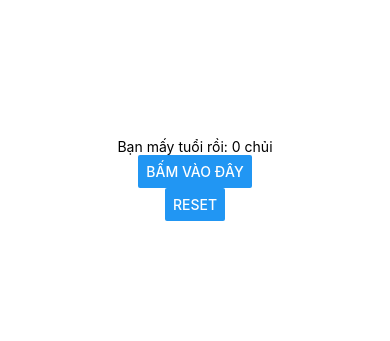
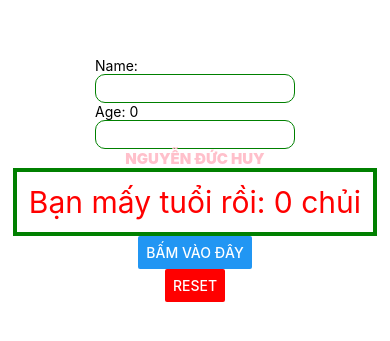
Before and after one commit to nguyenhuyk18/learning-mobile, a React Native app: screen / in a window 390 px wide. Shown: the part 243-584 px from the top of the page. Built offline with nearby package versions, Linux system fonts and the light colour scheme.

Commit message:
hoc text input

```diff
--- a/App.tsx
+++ b/App.tsx
@@ -1,13 +1,14 @@
 import { StatusBar } from 'expo-status-bar';
 import { useState } from 'react';
-import { StyleSheet, Text, View, Button } from 'react-native';
+import { StyleSheet, Text, View, Button, TextInput } from 'react-native';
 // import { Button } from 'react-native/types_generated/index';
 
 export default function App() {
-  const [count, setCount] = useState(0);
+  const [count, setCount] = useState<number>(0);
+  const [name, setName] = useState<string>('');
+  const [age, setAge] = useState<number>(0);
 
   const handleClick = () => {
-    // console.log('đụ má mày')
     setCount((prev) => {
       return prev + 1
     })
@@ -17,7 +18,55 @@ export default function App() {
 
   return (
     <View style={styles.container}>
-      <Text>Bạn mấy tuổi rồi: {count} chủi</Text>
+      <View>
+
+        <Text>
+          Name: {name}
+        </Text>
+        <TextInput
+          // multiline={true}
+          onChangeText={(value) => {
+            setName(value)
+          }}
+
+          style={{
+            borderColor: 'green',
+            borderWidth: 1,
+            width: 200,
+            padding: 5,
+            borderRadius: 10,
+            fontWeight: 900
+          }} />
+      </View>
+
+      <View>
+
+        <Text>
+          Age: {age}
+        </Text>
+        <TextInput
+          // multiline={true}
+          onChangeText={(value) => {
+            setAge(+value)
+          }}
+          keyboardType="numeric"
+          // value={age}
+          style={{
+            borderColor: 'green',
+            borderWidth: 1,
+            width: 200,
+            padding: 5,
+            borderRadius: 10,
+            fontWeight: 900
+          }}
+          maxLength={2}
+        />
+
+
+      </View>
+
+      <Text style={styles.hello2}>NGUYỄN ĐỨC HUY</Text>
+      <Text style={styles.hello1} >Bạn mấy tuổi rồi: {count} chủi</Text>
       <StatusBar style="auto" />
       {/* <Button></Button> */}
       <Button title='Bấm Vào Đây'
@@ -29,6 +78,7 @@ export default function App() {
             return 0
           })
         }}
+        color={'red'}
       />
     </View>
   );
@@ -41,4 +91,14 @@ const styles = StyleSheet.create({
     alignItems: 'center',
     justifyContent: 'center',
   },
+
+  hello2: {
+    color: 'pink',
+    fontSize: 15,
+    fontWeight: 900
+  },
+
+  hello1: {
+    color: 'red', fontSize: 30, borderColor: "green", borderWidth: 4, padding: 12
+  }
 });
```
